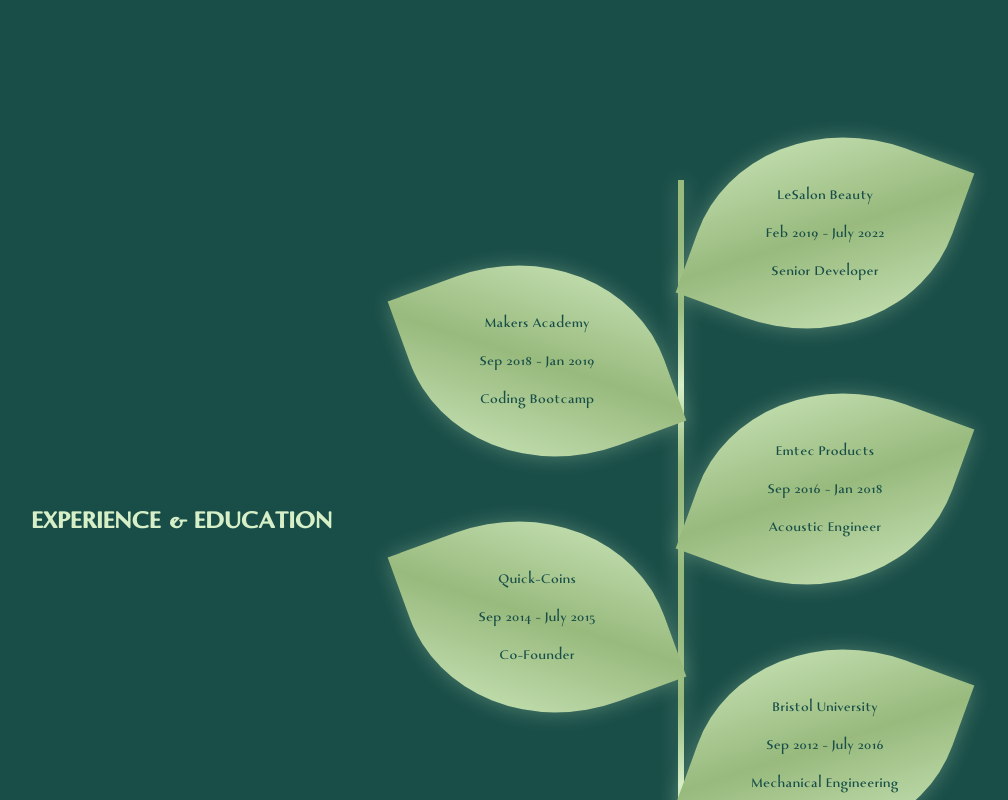
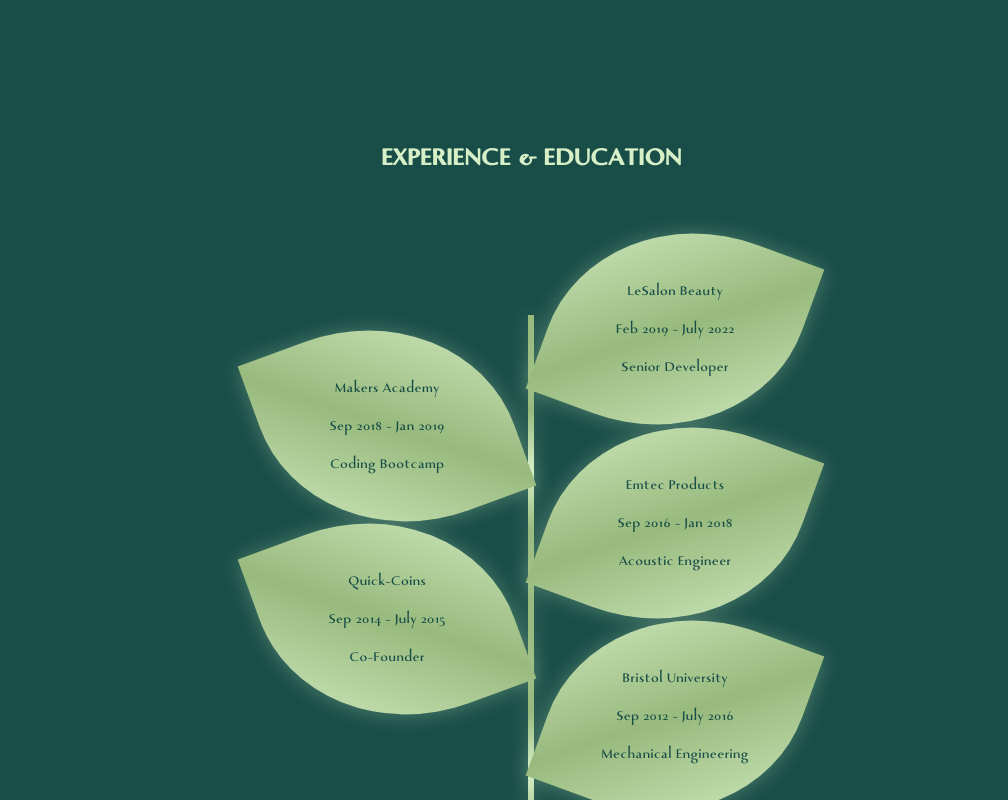
Before and after one commit to runticle/next-website, a Next.js app: page / in a window 1280 px wide. Shown: the part 1660-2460 px from the top of the page, without its empty margins (109-1117 px from the left). Built offline with nearby package versions, Linux system fonts and the light colour scheme.

Commit message:
move heading on lifetree to top always

```diff
--- a/src/components/LifeTree.js
+++ b/src/components/LifeTree.js
@@ -17,7 +17,7 @@ const LifeTreeStyle = styled.div`
 const ExperienceStyles = styled.div`
     height: 100vh;
     display: flex;
-    flex-direction: row-reverse;
+    flex-direction: column-reverse;
     align-items: center;
     justify-content: space-around;
     max-width: 1000px;
@@ -26,10 +26,6 @@ const ExperienceStyles = styled.div`
 
 
     @media screen and (max-width: 768px) {
-        /* >h1 {
-            display: none;
-        } */
-        flex-direction: column-reverse;
         transform: scale(0.6); // haha absolutely horrendous but I hate the mobile timeline and don't want to redo it
     }
 `
```
